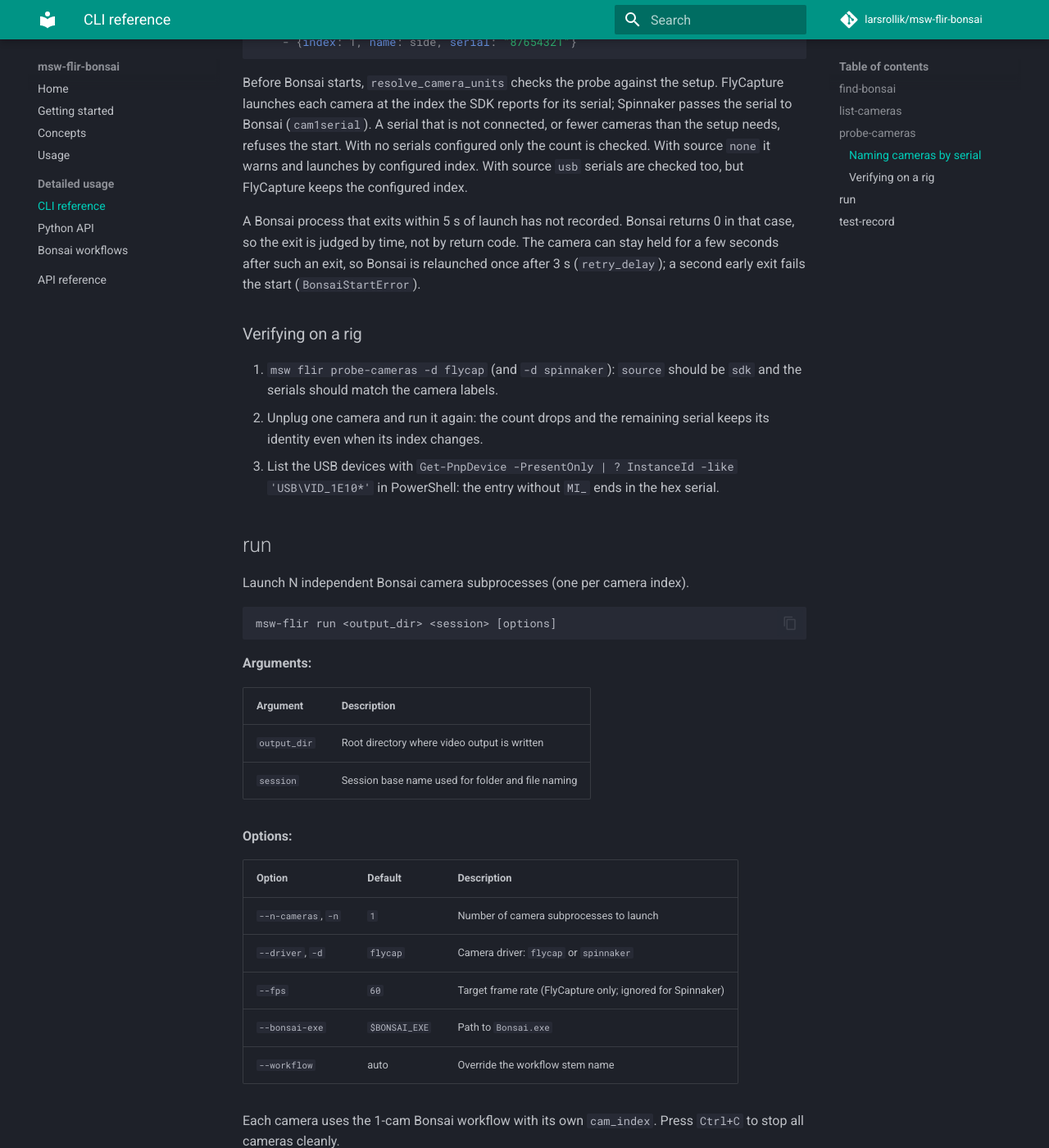
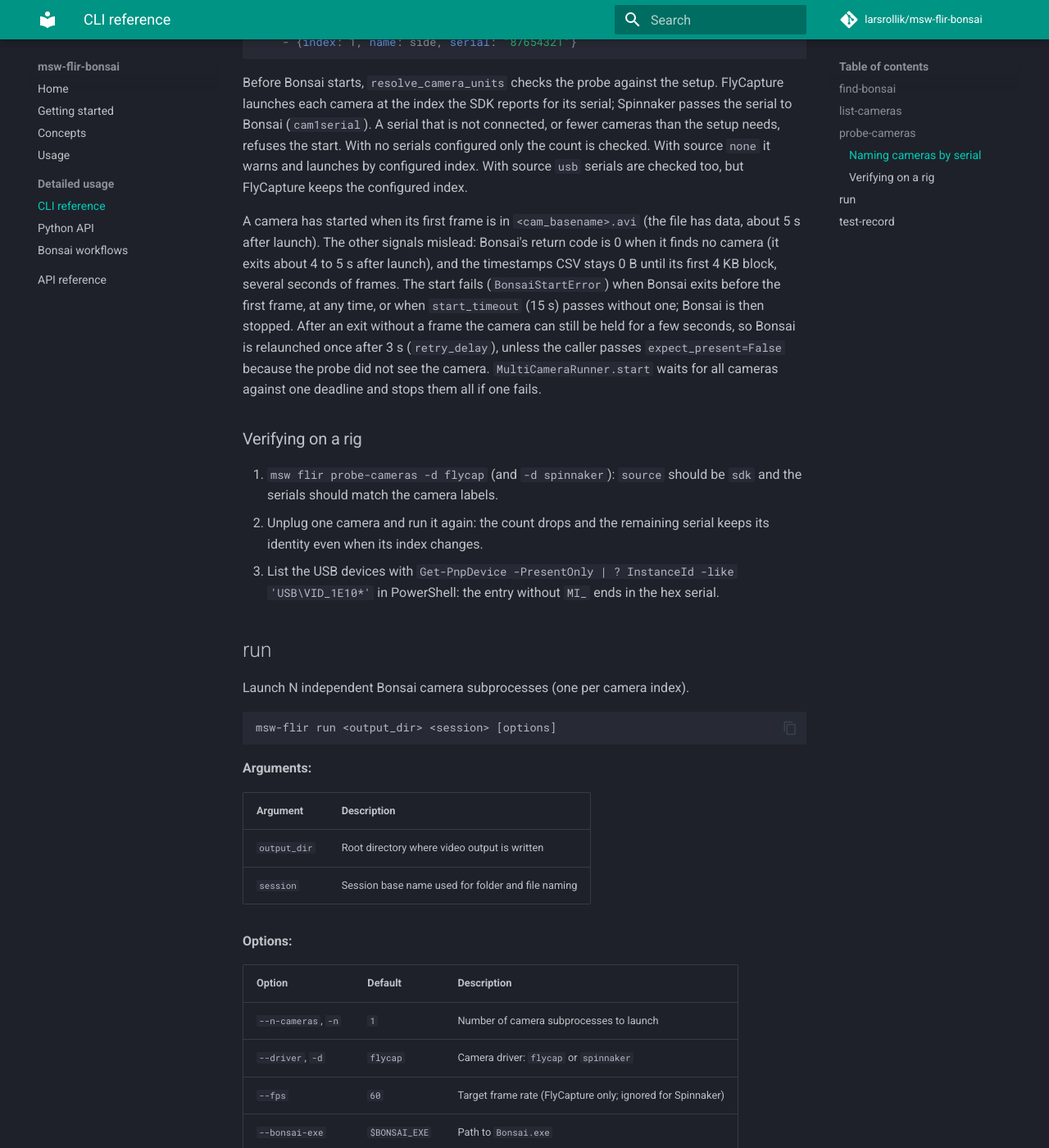
Before and after one commit to MurineShiftWork/msw-flir-bonsai, an MkDocs documentation site: the page built from docs/usage/cli.md, in a window 1280 px wide and 1400 px high, scrolled down 2167 px. Shown: the whole window at 82% size. Built offline with MkDocs 1.6.1 and Material for MkDocs 9.7.7, drawn with Linux system fonts in a browser that asks for light colours; comment, search, counter and statistics services are not loaded; some of the changed text lies outside the part shown.

Commit message:
fix(cli): test-record counts the duration from the first frame
- Bonsai needs ~5 s to open the camera, so a duration counted from launch
  recorded several seconds less

````diff
--- a/docs/usage/cli.md
+++ b/docs/usage/cli.md
@@ -98,11 +98,17 @@
 and launches by configured index. With source `usb` serials are checked too,
 but FlyCapture keeps the configured index.
 
-A Bonsai process that exits within 5 s of launch has not recorded. Bonsai
-returns 0 in that case, so the exit is judged by time, not by return code. The
-camera can stay held for a few seconds after such an exit, so Bonsai is
-relaunched once after 3 s (`retry_delay`); a second early exit fails the start
-(`BonsaiStartError`).
+A camera has started when its first frame is in `<cam_basename>.avi` (the file
+has data, about 5 s after launch). The other signals mislead: Bonsai's return
+code is 0 when it finds no camera (it exits about 4 to 5 s after launch), and
+the timestamps CSV stays 0 B until its first 4 KB block, several seconds of
+frames. The start fails (`BonsaiStartError`) when Bonsai exits before the first
+frame, at any time, or when `start_timeout` (15 s) passes without one; Bonsai
+is then stopped. After an exit without a frame the camera can still be held for
+a few seconds, so Bonsai is relaunched once after 3 s (`retry_delay`), unless
+the caller passes `expect_present=False` because the probe did not see the
+camera. `MultiCameraRunner.start` waits for all cameras against one deadline
+and stops them all if one fails.
 
 ### Verifying on a rig
 
@@ -151,9 +157,10 @@
 ## test-record
 
 Run a short test recording from a single camera to verify the setup.
-Bonsai exits 0 even when it could not record, so the command judges the
-outcome itself: it exits 1 when Bonsai exited before the stop was requested
-(at any time) or when `<session>.timestamps.csv` is missing or empty.
+The duration counts from the first frame. Bonsai exits 0 even when it could
+not record, so the command judges the outcome itself: it exits 1 when no frame
+arrives, when Bonsai exited before the stop was requested (at any time), or
+when `<session>.timestamps.csv` is missing or empty.
 
 ```
 msw-flir test-record [options]
````
Also changed, not shown: 1 other file.
